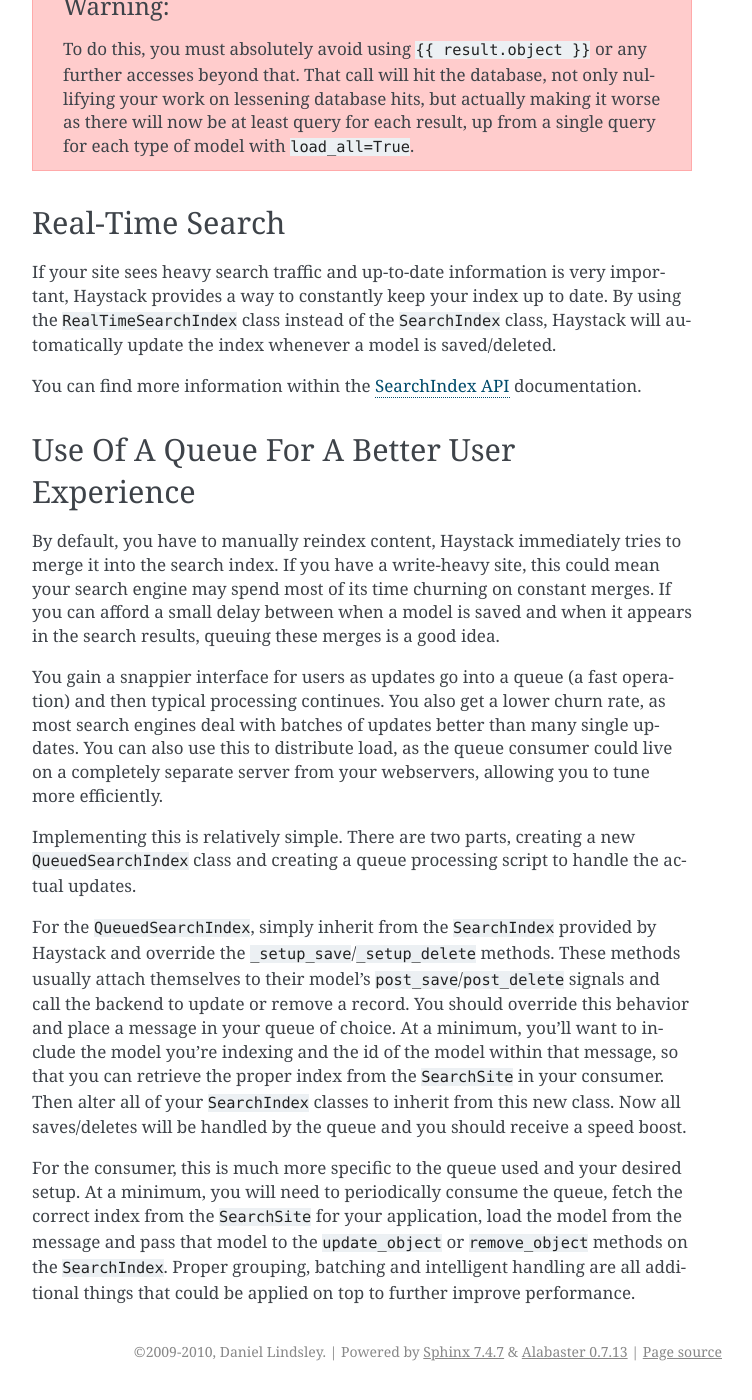
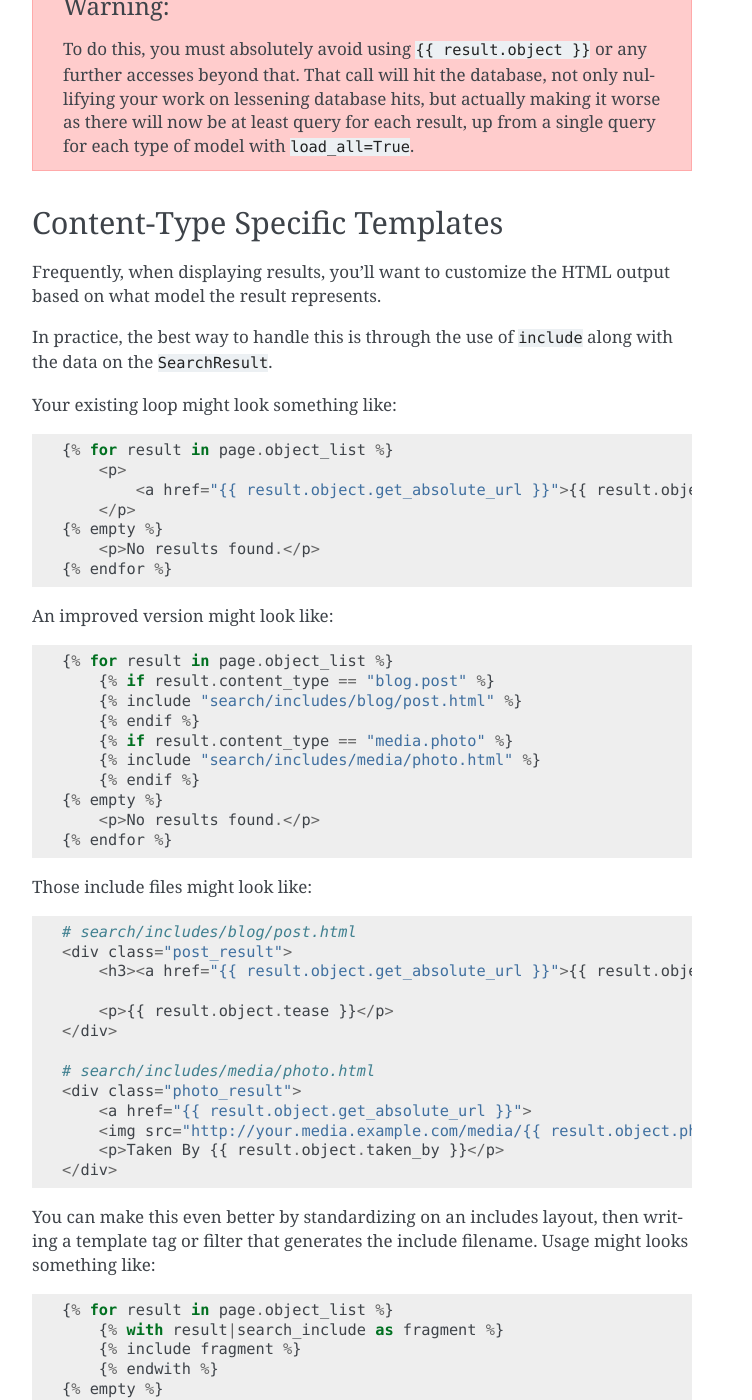
Before and after one commit to django-haystack/django-haystack, a Sphinx documentation site: the page built from docs/best_practices.rst, in a window 1280 px wide and 1400 px high, scrolled down 2873 px. Shown: the whole window, without its empty margins (388-1140 px from the left). Built offline with Sphinx 7.4.7, drawn with Linux system fonts in a browser that asks for light colours; some of the changed text lies outside the part shown.

Commit message:
Added docs on handling content-type specific output in results.

```diff
--- a/docs/best_practices.rst
+++ b/docs/best_practices.rst
@@ -133,6 +133,67 @@ your ``SearchIndex`` as the HTML result.
     query for each type of model with ``load_all=True``.
 
 
+Content-Type Specific Templates
+===============================
+
+Frequently, when displaying results, you'll want to customize the HTML output
+based on what model the result represents.
+
+In practice, the best way to handle this is through the use of ``include``
+along with the data on the ``SearchResult``.
+
+Your existing loop might look something like::
+
+    {% for result in page.object_list %}
+        <p>
+            <a href="{{ result.object.get_absolute_url }}">{{ result.object.title }}</a>
+        </p>
+    {% empty %}
+        <p>No results found.</p>
+    {% endfor %}
+
+An improved version might look like::
+
+    {% for result in page.object_list %}
+        {% if result.content_type == "blog.post" %}
+        {% include "search/includes/blog/post.html" %}
+        {% endif %}
+        {% if result.content_type == "media.photo" %}
+        {% include "search/includes/media/photo.html" %}
+        {% endif %}
+    {% empty %}
+        <p>No results found.</p>
+    {% endfor %}
+
+Those include files might look like::
+
+    # search/includes/blog/post.html
+    <div class="post_result">
+        <h3><a href="{{ result.object.get_absolute_url }}">{{ result.object.title }}</a></h3>
+
+        <p>{{ result.object.tease }}</p>
+    </div>
+
+    # search/includes/media/photo.html
+    <div class="photo_result">
+        <a href="{{ result.object.get_absolute_url }}">
+        <img src="http://your.media.example.com/media/{{ result.object.photo.url }}"></a>
+        <p>Taken By {{ result.object.taken_by }}</p>
+    </div>
+
+You can make this even better by standardizing on an includes layout, then
+writing a template tag or filter that generates the include filename. Usage
+might looks something like::
+
+    {% for result in page.object_list %}
+        {% with result|search_include as fragment %}
+        {% include fragment %}
+        {% endwith %}
+    {% empty %}
+        <p>No results found.</p>
+    {% endfor %}
+
+
 Real-Time Search
 ================
 
```
